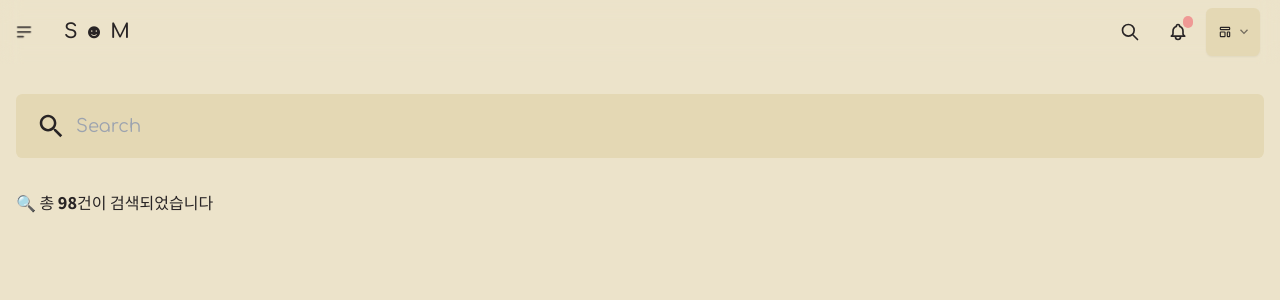
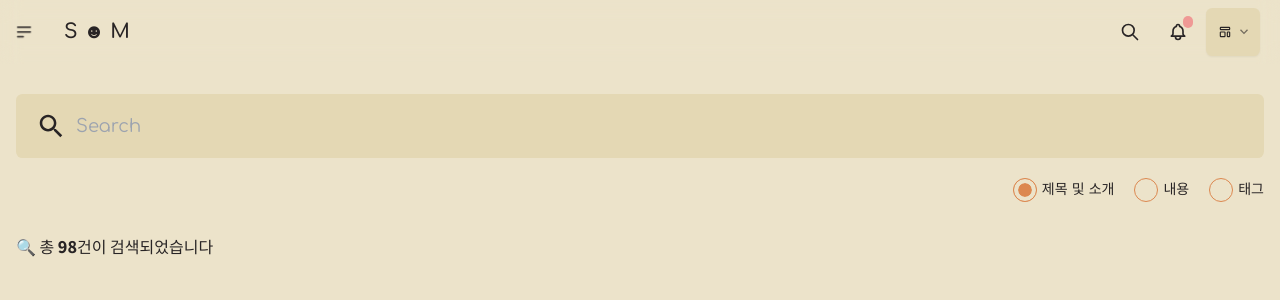
Before and after one commit to LeeAndRyu/SOM_FE, a React (Vite) app: page /search in a window 1280 px wide. Shown: the top 300 px of the page. Built offline with nearby package versions, Linux system fonts and the light colour scheme; what @xeger/quill-image-actions, @xeger/quill-image-formats would draw is missing.

Commit message:
:sparkles: Feat : 블로그 tag 리스트 조회
api 연동

```diff
--- a/src/components/articleWrap.tsx
+++ b/src/components/articleWrap.tsx
@@ -16,7 +16,7 @@ const ArticleWrap = ({ type, list }: Prop) => {
           list.map((item) => (
             <Suspense
               fallback={
-                <li>
+                <li key={item.postId}>
                   <Skeleton width={'100%'} height={'100%'} />
                 </li>
               }
--- a/src/components/sideMenu.tsx
+++ b/src/components/sideMenu.tsx
@@ -68,7 +68,7 @@ const SideMenu = () => {
                 <summary>☁️</summary>
                 <ul>
                   <li>
-                    <Link to={'/login'}>홈</Link>
+                    <Link to={'/'}>홈</Link>
                   </li>
                   <li>
                     <Link to={'/login'}>로그인</Link>
--- a/src/components/textEditor.tsx
+++ b/src/components/textEditor.tsx
@@ -59,7 +59,7 @@ const TextEditor = () => {
     const input = document.createElement('input')
     input.setAttribute('type', 'file')
     input.setAttribute('accept', 'image/*')
-    input.click() // 에디터 이미지버튼을 클릭하면 이 input이 클릭된다.
+    input.click()
     input.addEventListener('change', async () => {
       if (!input.files) return
       const file = input.files[0]
@@ -97,8 +97,6 @@ const TextEditor = () => {
           [
             { list: 'ordered' },
             { list: 'bullet' },
-            // { indent: '-1' },
-            // { indent: '+1' },
           ],
           [{ align: [] }, { color: [] }, { background: [] }],
           ['blockquote', 'link', 'code-block', 'image'],
--- a/src/lib/useQuery/getBlog.ts
+++ b/src/lib/useQuery/getBlog.ts
@@ -14,3 +14,11 @@ export function getBlogList({ queryKey }: any) {
     .then((res) => res.data)
   return res
 }
+
+export function getBlogTags({ queryKey }: any) {
+  const [_1, accountName, _3] = queryKey
+  const res = axiosInstance
+    .get(`/blog/${accountName}/tags`)
+    .then((res) => res.data)
+  return res
+}
--- a/src/routes/blog.tsx
+++ b/src/routes/blog.tsx
@@ -7,18 +7,31 @@ import ArticleWrap from '../components/articleWrap'
 import { InfiniteData, useInfiniteQuery, useQuery } from '@tanstack/react-query'
 import { useParams } from 'react-router-dom'
 import { useInView } from 'react-intersection-observer'
-import { getBlogList, getBlogMember } from '../lib/useQuery/getBlog'
-import { BlogMember, PostRes } from '../types/api'
+import {
+  getBlogList,
+  getBlogMember,
+  getBlogTags,
+} from '../lib/useQuery/getBlog'
+import { BlogMember, BlogTags, PostRes, TagItem } from '../types/api'
 import { useRecoilState } from 'recoil'
 import { HeadLinkState } from '../store/app'
 const Blog = () => {
   const [_link, setLink] = useRecoilState(HeadLinkState)
   const params = useParams()
+  const [tagList, setTagList] = useState<TagItem[]>([])
   const { data } = useQuery<BlogMember>({
     queryKey: ['blog', params.id],
     queryFn: getBlogMember,
     // enabled: memberId !== undefined,
   })
+  const { data: tags } = useQuery<BlogTags>({
+    queryKey: ['blog', params.id, 'tags'],
+    queryFn: getBlogTags,
+    // enabled: memberId !== undefined,
+  })
+  useEffect(() => {
+    tags && setTagList(tags.tagList)
+  }, [tags])
   const {
     data: posts,
     fetchNextPage,
@@ -99,28 +112,14 @@ const Blog = () => {
                 <ul>
                   <li>
                     <p>전체보기</p>
-                    <span>(20)</span>
+                    <span>({tags?.totalPostCount})</span>
                   </li>
-                  <li>
-                    <p>react</p>
-                    <span>(20)</span>
-                  </li>
-                  <li>
-                    <p>next.js</p>
-                    <span>(20)</span>
-                  </li>
-                  <li>
-                    <p>프론트엔드</p>
-                    <span>(20)</span>
-                  </li>
-                  <li>
-                    <p>트러블슈팅</p>
-                    <span>(20)</span>
-                  </li>
-                  <li>
-                    <p>트러블슈팅222</p>
-                    <span>(20)</span>
-                  </li>
+                  {tagList.map((tag) => (
+                    <li key={tag.tagId}>
+                      <p>{tag.tagName}</p>
+                      <span>({tag.tagCount})</span>
+                    </li>
+                  ))}
                 </ul>
               </div>
               <div className='cont_right'>
--- a/src/routes/search.tsx
+++ b/src/routes/search.tsx
@@ -1,8 +1,12 @@
 // import { useState } from 'react'
 import { IoMdSearch } from 'react-icons/io'
 import ArticleWrap from '../components/articleWrap'
+import { useState } from 'react'
+type SearchType = 'title' | 'content' | 'tag'
 const Search = () => {
-  // const [searchValue, setSearchValue] = useState('')
+  const [searchValue, setSearchValue] = useState('')
+  const [searchType, setType] = useState<SearchType>('title')
+
   return (
     <>
       <form>
@@ -11,10 +15,50 @@ const Search = () => {
         </span>
         <input
           type='text'
+          // value={searchValue}
+          defaultValue={searchValue}
           placeholder='Search'
           className=' bg-base-200 border-none outline-neutral text-neutral searchInput input input-bordered input-lg w-full'
+          onChange={(e) => setSearchValue(e.target.value)}
         />
+
       </form>
+      <div className='typeSec'>
+        <p>
+          <label htmlFor='inputTitle'>제목 및 소개</label>
+          <input
+            type='radio'
+            name='searchType'
+            id='inputTitle'
+            className='radio radio-accent'
+            onChange={(e) => e.target.checked && setType('title')}
+            // checked
+            checked={searchType === 'title'}
+          />
+        </p>
+        <p>
+          <label htmlFor='inputContent'>내용</label>
+          <input
+            type='radio'
+            name='searchType'
+            id='inputContent'
+            className='radio radio-accent'
+            onChange={(e) => e.target.checked && setType('content')}
+            checked={searchType === 'content'}
+          />
+        </p>
+        <p>
+          <label htmlFor='inputTag'>태그</label>
+          <input
+            type='radio'
+            name='searchType'
+            id='inputTag'
+            className='radio radio-accent'
+            onChange={(e) => e.target.checked && setType('tag')}
+            checked={searchType === 'tag'}
+          />
+        </p>
+      </div>
       <div className='search_sec'>
         <p className='resultP'>
           🔍 총 <span>98</span>건이 검색되었습니다
--- a/src/scss/main.css
+++ b/src/scss/main.css
@@ -396,6 +396,7 @@ a {
 #post #post_cont .top_sec .tags ul li {
   padding: 7px 15px;
   border-radius: 20px;
+  font-size: 14px;
 }
 #post #post_cont .mid_sec {
   margin-bottom: 60px;
@@ -428,6 +429,21 @@ form:has(.searchInput) span {
 form:has(.searchInput) span svg {
   width: 30px;
   height: 30px;
+}
+
+.typeSec {
+  margin-top: 20px;
+  justify-content: right;
+  display: flex;
+  align-items: center;
+  gap: 20px;
+}
+.typeSec p {
+  display: flex;
+  align-items: center;
+  flex-direction: row-reverse;
+  font-size: 14px;
+  gap: 5px;
 }
 
 .search_sec {
@@ -485,8 +501,7 @@ form:has(.searchInput) span svg {
 }
 @media (max-width: 767px) {
   #user_sec .sec_inner {
-    gap: 20px;
-    flex-direction: column;
+    width: 90%;
   }
 }
 
@@ -511,11 +526,6 @@ form:has(.searchInput) span svg {
 @media (max-width: 767px) {
   .userInfoSec .info {
     gap: 10px;
-  }
-}
-@media (max-width: 767px) {
-  .userInfoSec .info p:is(.sec_inner .info p) {
-    text-align: center;
   }
 }
 .userInfoSec .info p.username {
@@ -546,6 +556,11 @@ form:has(.searchInput) span svg {
 #content_sec {
   margin-top: 30px;
   min-height: 50vh;
+}
+@media (max-width: 767px) {
+  #content_sec {
+    margin-top: 10px;
+  }
 }
 #content_sec .sec_inner {
   padding: 30px 0;
@@ -1286,7 +1301,6 @@ ul.articleWrap > li:is(.homeArticle > li):hover > .icon_section > * {
 ul.articleWrap > li:is(.blogArticle > .articleItem) {
   cursor: pointer;
   padding: 40px 0;
-  margin: 20px 0 0;
   border-bottom: 1px solid oklch(var(--b3));
 }
 ul.articleWrap > li:is(.blogArticle > .articleItem) .icon_section {
@@ -1294,6 +1308,9 @@ ul.articleWrap > li:is(.blogArticle > .articleItem) .icon_section {
 }
 ul.articleWrap > li:is(.blogArticle > .articleItem):not(:has(.top_section img)) .top_section {
   display: none;
+}
+ul.articleWrap > li:is(.blogArticle > .articleItem):not(:has(.top_section img)) .top_section ~ .middle_section {
+  padding: 0;
 }
 ul.articleWrap > li:is(.blogArticle > .articleItem) div {
   width: 100%;
@@ -1320,10 +1337,10 @@ ul.articleWrap > li:is(.blogArticle > .articleItem) div.top_section div img {
 }
 ul.articleWrap > li:is(.blogArticle > .articleItem) div.middle_section {
   bottom: 0;
-  padding: 20px 0px;
+  padding: 30px 0px 0;
   display: flex;
   flex-direction: column;
-  gap: 20px 0;
+  gap: 15px 0;
   transition: all 0.2s;
 }
 ul.articleWrap > li:is(.blogArticle > .articleItem) div.middle_section p.title {
@@ -1348,7 +1365,7 @@ ul.articleWrap > li:is(.blogArticle > .articleItem) div.middle_section p.content
   -webkit-box-orient: vertical;
 }
 ul.articleWrap > li:is(.blogArticle > .articleItem) div.middle_section p.info {
-  margin-top: 20px;
+  margin-top: 12px;
   font-size: 13px;
   display: flex;
   justify-content: space-between;
@@ -1357,7 +1374,7 @@ ul.articleWrap > li:is(.blogArticle > .articleItem) div.middle_section p.info .i
   display: none;
 }
 ul.articleWrap > li:is(.blogArticle > .articleItem) div.middle_section p.tags {
-  margin-top: 17px;
+  margin-top: 10px;
   flex-wrap: wrap;
   display: flex;
   align-items: center;
--- a/src/scss/page/_post.scss
+++ b/src/scss/page/_post.scss
@@ -73,6 +73,7 @@
           li {
             padding: 7px 15px;
             border-radius: 20px;
+            font-size: 14px;
           }
         }
       }
--- a/src/scss/page/_search.scss
+++ b/src/scss/page/_search.scss
@@ -14,6 +14,20 @@ form:has(.searchInput) {
     }
   }
 }
+.typeSec {
+  margin-top: 20px;
+  justify-content: right;
+  display: flex;
+  align-items: center;
+  gap: 20px;
+  p {
+    display: flex;
+    align-items: center;
+    flex-direction: row-reverse;
+    font-size: 14px;
+    gap: 5px;
+  }
+}
 
 .search_sec {
   // margin-top: 10px;
```
Also changed, not shown: src/scss/component/_article.scss (+8 -5 lines), src/scss/page/_blog.scss (+7 -3 lines), src/types/api.ts (+12 -0 lines).
